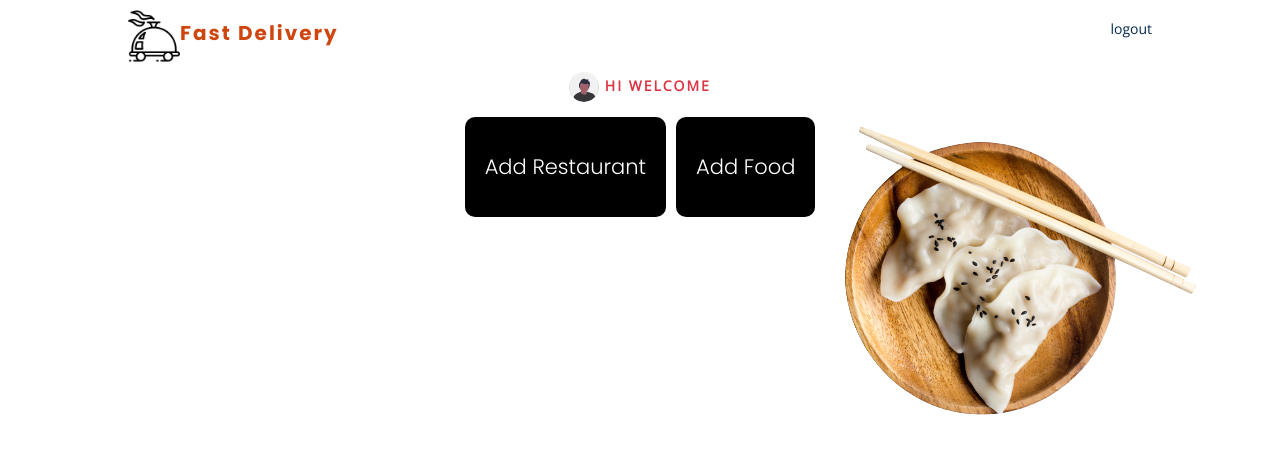
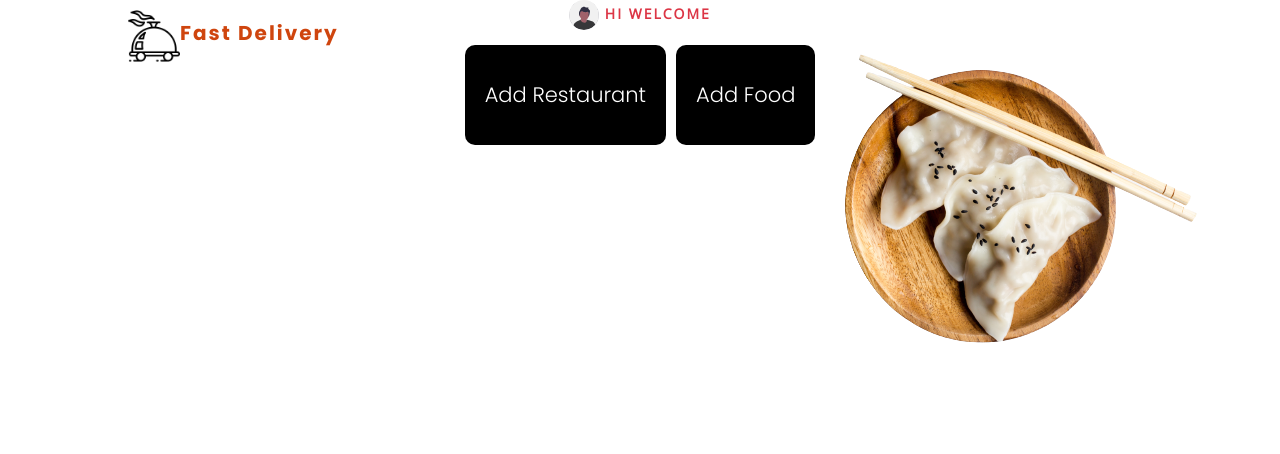
Before and after one commit to kaylinkhanal/foodapp, a React (Create React App) app in the folder Client/: page /home in a window 1280 px wide. Shown: the top 454 px of the page. Built offline with nearby package versions, Linux system fonts and the light colour scheme.

Commit message:
updated header component

```diff
--- a/Client/src/component/header/header.css
+++ b/Client/src/component/header/header.css
@@ -1,6 +1,8 @@
 header{
     width: 100%;
     padding: 10px 0;
+    position: fixed;
+    z-index: 999;
   }
 
   .header_wrap{
@@ -9,7 +11,6 @@ header{
   }
 
   .logo img{
-    filter: drop-shadow(2px 1px 0px white);
     max-width: 52px;
   }
 
@@ -21,6 +22,14 @@ header{
     flex-grow: 1 ;
   }
 
+  ul.nav_list li {
+    display: inline-block;
+    padding: 0px 6px;
+    margin: 0 5px;
+}
+
   .right_nav{
     text-align: right;
+    font-size: 16px;
+    font-weight: 700;
   }
--- a/Client/src/component/header/header.js
+++ b/Client/src/component/header/header.js
@@ -1,6 +1,8 @@
 import React from "react";
 import Logo from '../../images/meal.png'
 import './header.css'
+import { FontAwesomeIcon } from '@fortawesome/react-fontawesome'
+import { faRightToBracket, faRightFromBracket, faUserPlus } from '@fortawesome/free-solid-svg-icons'
 
 const Header = ()=>{
     return(
@@ -15,7 +17,9 @@ const Header = ()=>{
 
                         <div className="right_nav">
                             <ul className="nav_list">
-                                <li>logout</li>
+                                <li><i><FontAwesomeIcon icon={faRightToBracket}/></i></li>
+                                <li><i><FontAwesomeIcon icon={faUserPlus}/></i></li>
+                                <li><i><FontAwesomeIcon icon={faRightFromBracket}/></i></li>
                             </ul>
                         </div>
                     </div>
```
